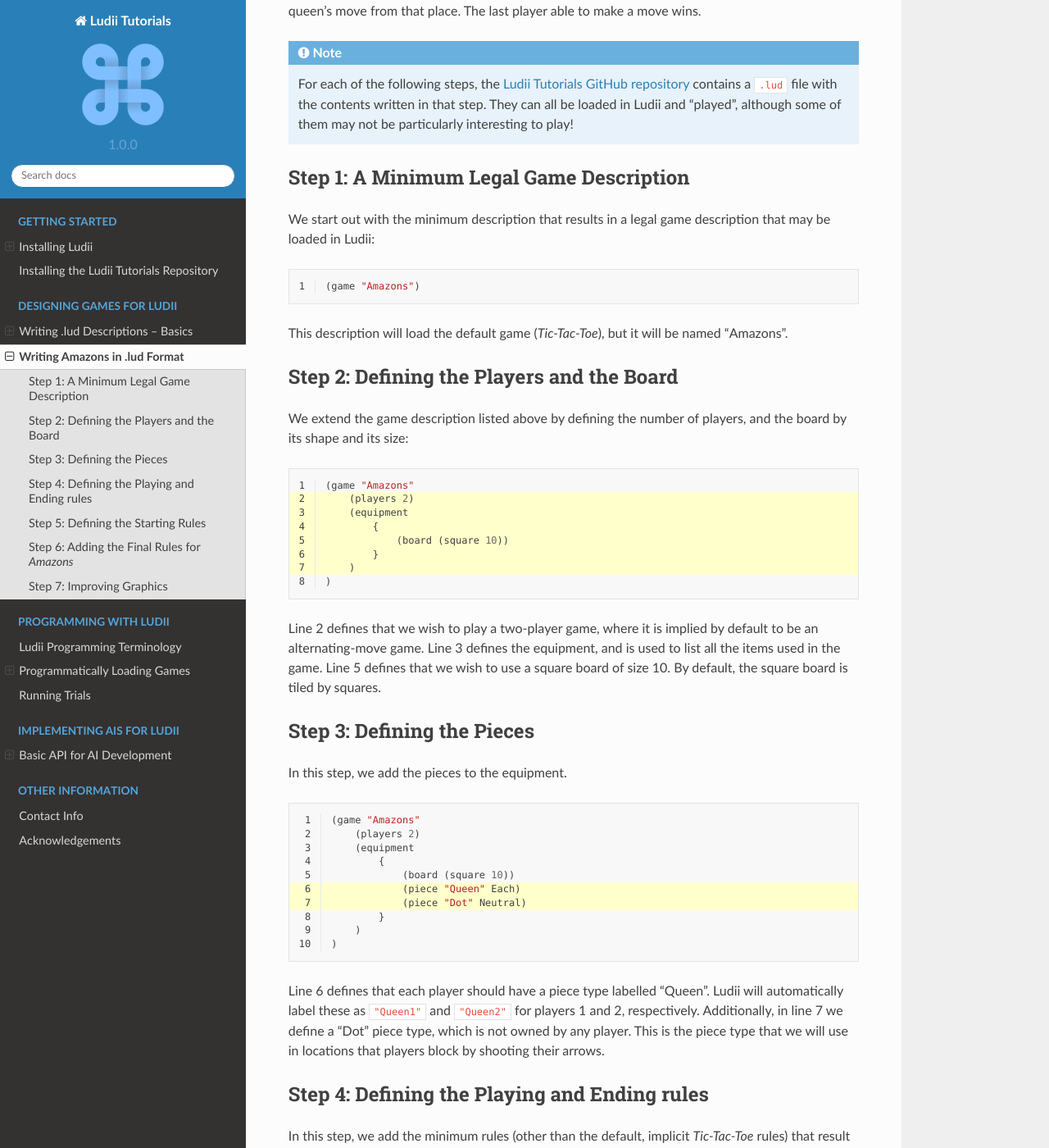
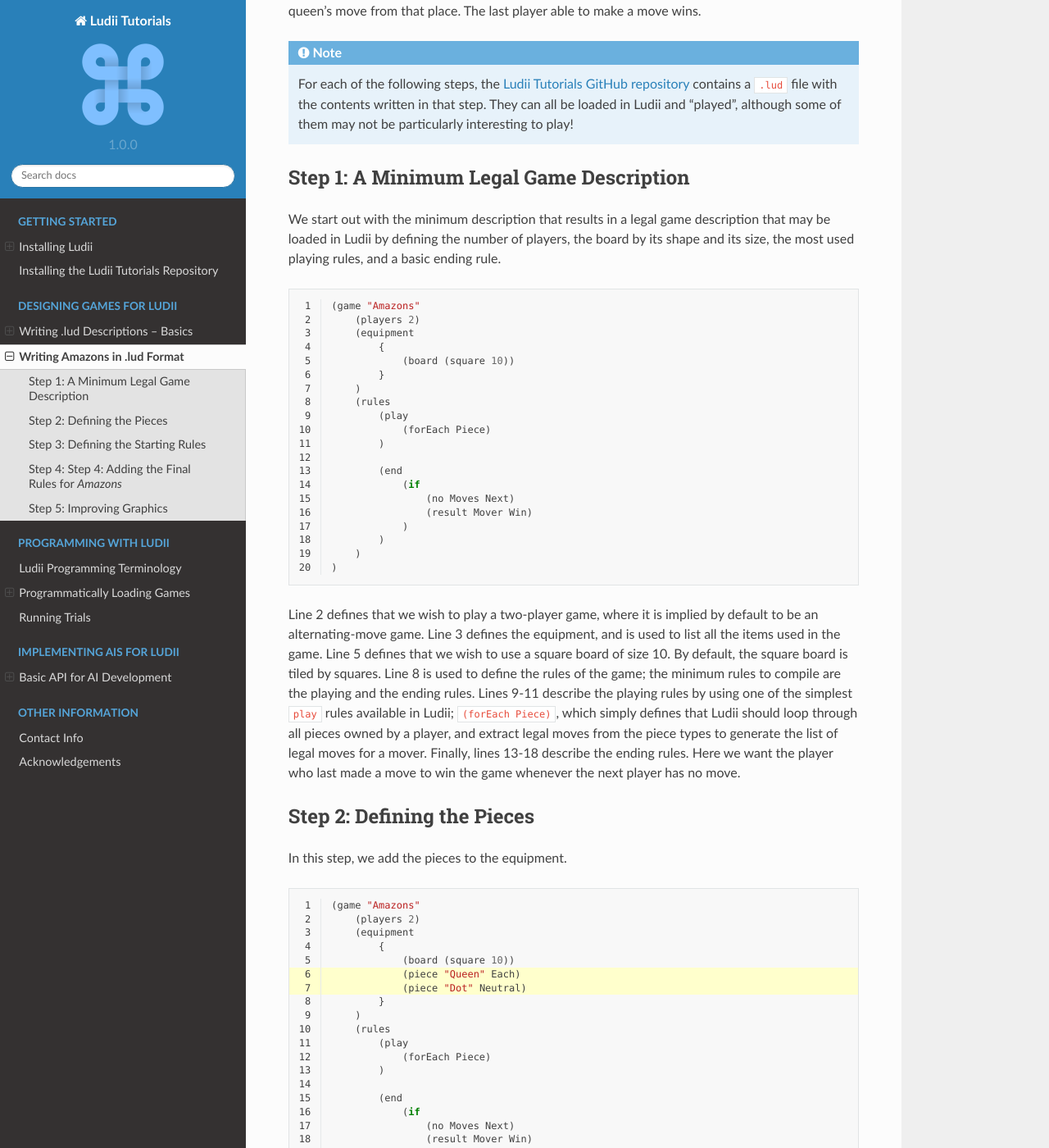
Before and after one commit to Ludeme/LudiiTutorials, a Sphinx documentation site: the page built from docs/tutorial_amazons.rst, in a window 1280 px wide and 1400 px high, scrolled down 328 px. Shown: the whole window at 82% size. Built offline with Sphinx 7.4.7 and the Read the Docs theme 2.0.0, drawn with Linux system fonts in a browser that asks for light colours; some of the changed text lies outside the part shown.

Commit message:
updated Amazons tutorials

```diff
--- a/docs/tutorial_amazons.rst
+++ b/docs/tutorial_amazons.rst
@@ -23,26 +23,12 @@
 Step 1: A Minimum Legal Game Description
 ----------------------------------------
 
-We start out with the minimum description that results in a legal game description
-that may be loaded in Ludii:
+We start out with the minimum description that results in a legal game description that
+may be loaded in Ludii by defining the number of players, the board by its shape and
+its size, the most used playing rules, and a basic ending rule.
 
 .. code-block:: python
    :linenos:
-
-   (game "Amazons")
-
-This description will load the default game (*Tic-Tac-Toe*), but it will be named
-"Amazons".
-
-Step 2: Defining the Players and the Board
-------------------------------------------
-
-We extend the game description listed above by defining the number of players,
-and the board by its shape and its size:
-
-.. code-block:: python
-   :linenos:
-   :emphasize-lines: 2-7
 
    (game "Amazons"
        (players 2)
@@ -51,49 +37,40 @@
                (board (square 10))
            }
        )
+       (rules
+           (play
+               (forEach Piece)
+           )
+
+           (end
+               (if
+                   (no Moves Next)
+                   (result Mover Win)
+               )
+           )
+       )
    )
 
-Line 2 defines that we wish to play a two-player game, where it is implied by
-default to be an alternating-move game. Line 3 defines the equipment, and is
-used to list all the items used in the game. Line 5 defines that we wish to use
-a square board of size 10. By default, the square board is tiled by squares.
+Line 2 defines that we wish to play a two-player game, where it is implied by default
+to be an alternating-move game. Line 3 defines the equipment, and is used to list all
+the items used in the game. Line 5 defines that we wish to use a square board of size
+10. By default, the square board is tiled by squares. Line 8 is used to define the
+rules of the game; the minimum rules to compile are the playing and the ending rules.
+Lines 9-11 describe the playing rules by using one of the simplest ``play`` rules
+available in Ludii; ``(forEach Piece)``, which simply defines that Ludii should
+loop through all pieces owned by a player, and extract legal moves from the piece types
+to generate the list of legal moves for a mover. Finally, lines 13-18 describe the ending
+rules. Here we want the player who last made a move to win the game whenever the next
+player has no move.
 
-Step 3: Defining the Pieces
----------------------------
+Step 2: Defining the Pieces
+------------------------------------------
 
 In this step, we add the pieces to the equipment.
 
 .. code-block:: python
    :linenos:
    :emphasize-lines: 6,7
-
-   (game "Amazons"
-       (players 2)
-       (equipment
-           {
-               (board (square 10))
-               (piece "Queen" Each)
-               (piece "Dot" Neutral)
-           }
-       )
-   )
-
-Line 6 defines that each player should have a piece type labelled "Queen".
-Ludii will automatically label these as ``"Queen1"`` and ``"Queen2"`` for
-players 1 and 2, respectively. Additionally, in line 7 we define a "Dot" piece
-type, which is not owned by any player. This is the piece type that we will use
-in locations that players block by shooting their arrows.
-
-Step 4: Defining the Playing and Ending rules
----------------------------------------------
-
-In this step, we add the minimum rules (other than the default, implicit
-*Tic-Tac-Toe* rules) that result in a legal game description that may be loaded
-in Ludii:
-
-.. code-block:: python
-   :linenos:
-   :emphasize-lines: 10-21
 
    (game "Amazons"
        (players 2)
@@ -118,23 +95,20 @@
        )
    )
 
-Line 10 is used to define the rules of the game; the minimum rules to compile
-are the playing and the ending rules. Lines 11-13 describe the playing rules by
-using one of the simplest ``play`` rules available in Ludii; ``(forEach Piece)``,
-which simply defines that Ludii should loop through all pieces owned by a player,
-and extract legal moves from the piece types to generate the list of legal moves
-for a mover. Finally, lines 15-20 describe the ending rules. Here we want the
-player who last made a move to win the game whenever the next player has no move.
+Line 6 defines that each player should have a piece type labelled ``Queen''.
+Ludii will automatically label these as ``"Queen1"`` and ``"Queen2"`` for players
+1 and 2, respectively. Additionally, in line 7 we define a ``Dot'' piece type,
+which is not owned by any player. This is the piece type that we will use in
+locations that players block by shooting their arrows.
 
-Step 5: Defining the Starting Rules
------------------------------------
+Step 3: Defining the Starting Rules
+---------------------------
 
-We extend the game description listed above by adding ``start`` rules to place
-the pieces on the board:
+We extend the game description listed above by adding ``start`` rules to place the pieces on the board:
 
 .. code-block:: python
    :linenos:
-   :emphasize-lines: 11-16
+   :emphasize-lines: 11-16,
 
    (game "Amazons"
        (players 2)
@@ -161,25 +135,25 @@
                    (no Moves Next)
                    (result Mover Win)
                )
-           )
+          )
        )
    )
 
-Lines 11--16 ensure that any game is started by placing objects of the two
-different types of queens in the correct starting locations. The labels used to
-specify these locations can be seen in Ludii by enabling "Show Coordinates" in
-Ludii's *View* menu.
+Lines 11-16 ensure that any game is started by placing objects of the two
+different types of queens in the correct starting locations. The labels
+used to specify these locations can be seen in Ludii by enabling
+"Show Coordinates" in Ludii's *View* menu.
 
-Step 6: Adding the Final Rules for *Amazons*
---------------------------------------------
+Step 4: Step 4: Adding the Final Rules for *Amazons*
+---------------------------------------------
 
-To complete the game of *Amazons*, we need to allow players to move their queens
-and to shoot an arrow after moving a queen. This is implemented in the following
-game description:
+To complete the game of *Amazons*, we need to allow players to move
+their queens and to shoot an arrow after moving a queen. This is implemented
+in the following game description:
 
 .. code-block:: python
    :linenos:
-   :emphasize-lines: 6,18-21
+   :emphasize-lines: 6,7,17-22
 
    (game "Amazons"
        (players 2)
@@ -215,31 +189,33 @@
 
 To make the queens able to move, inside the queen pieces, we have added the
 following: ``(move Slide (then (moveAgain))))``. By default, the ``(move Slide)``
-ludeme defines that the piece is permitted to slide along any axis of the used board,
-as long as we keep moving through locations that are empty. No additional
-restrictions -- in terms of direction or distance, for example -- are required
-for queen moves. We have appended ``(then (moveAgain))`` in the queen moves.
-This means that, after any queen move, the same player gets to make another move.
+ludeme defines that the piece is permitted to slide along any axis of the used
+board, as long as we keep moving through locations that are empty. No additional
+restrictions -- in terms of direction or distance, for example -- are required for
+queen moves. We have appended ``(then (moveAgain))`` in the queen moves. This means
+that, after any queen move, the same player gets to make another move.
 
-In lines 18-21, the ``play`` rules have been changed to no longer exclusively
-extract their moves from the pieces. Only at even move counts (0, 2, 4, etc.)
-do we still make a queen move (using ``(forEach Piece)``. At odd move counts,
-the moves are defined by ``(move Shoot (piece "Dot0"))``. This rule lets us
-shoot a piece of type ``"Dot0"`` into any empty position, starting from the
-location that we last moved to -- this is the location that our last queen move
-ended up in. This game description implements the full game of *Amazons* for
-Ludii.
+In lines 18-21, the ``play`` rules have been changed to no longer exclusively extract
+their moves from the pieces. Only at even move counts (0, 2, 4, etc.) do we still make
+a queen move (using ``(forEach Piece)``. At odd move counts, the moves are defined by
+``(move Shoot (piece "Dot0"))``. This rule lets us shoot a piece of type ``"Dot0"`` into
+any empty position, starting from the location that we last moved to -- this is the location
+that our last queen move ended up in. This game description implements the full game of *Amazons*
+for Ludii.
 
 Once pieces are defined, their names are internally appended with the index of the owning player.
-For example, the above description defines a "Queen" piece for players 1 and 2, then the subsequent description refers to "Queen1" for "Queen" pieces belonging to Player 1 and "Queen2" for "Queen" pieces belonging to Player 2. The "Dot" piece is referred to as "Dot0", indicating that this is a neutral piece not owned by any player.
-Note that pieces can also be referred to by their undecorated names in the game description, e.g. "Queen" or "Dot", in which case the reference applies to all pieces with that name belonging to any player.
+For example, the above description defines a "Queen" piece for players 1 and 2, then the subsequent
+description refers to "Queen1" for "Queen" pieces belonging to Player 1 and "Queen2" for "Queen"
+pieces belonging to Player 2. The "Dot" piece is referred to as "Dot0", indicating that this is a
+neutral piece not owned by any player. Note that pieces can also be referred to by their undecorated
+names in the game description, e.g. "Queen" or "Dot", in which case the reference applies to all
+pieces with that name belonging to any player.
 
-Step 7: Improving Graphics
---------------------------
+Step 5: Improving Graphics
+-----------------------------------
 
-The game description above plays correctly, but does not look appealing because
-it uses Ludii's default colours for the board. This can be easily improved by
-adding graphics metadata:
+The game description above plays correctly, but does not look appealing because it uses Ludii's
+default colours for the board. This can be easily improved by adding graphics metadata:
 
 .. code-block:: python
    :linenos:
@@ -270,10 +246,10 @@
            )
 
            (end
-               (if
-                   (no Moves Next)
-                   (result Mover Win)
-               )
+              (if
+                (no Moves Next)
+                (result Mover Win)
+              )
            )
        )
    )
```
Also changed, not shown: 8 other files.
